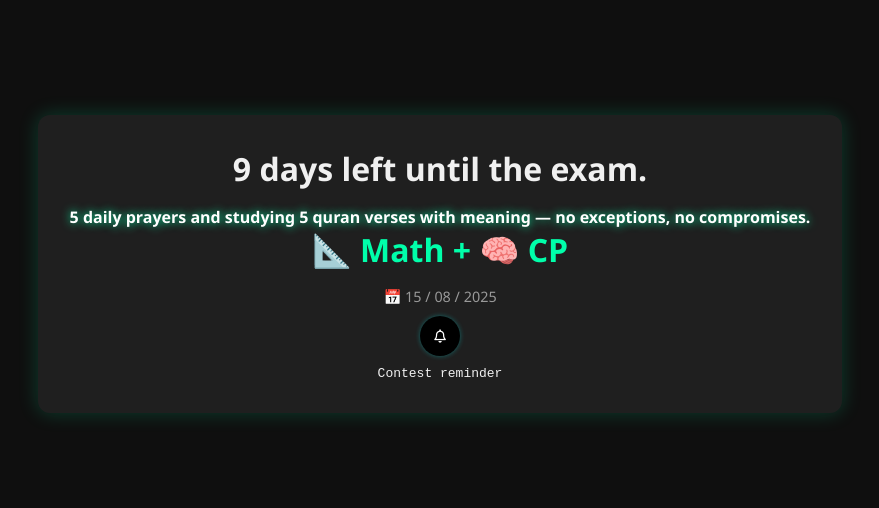
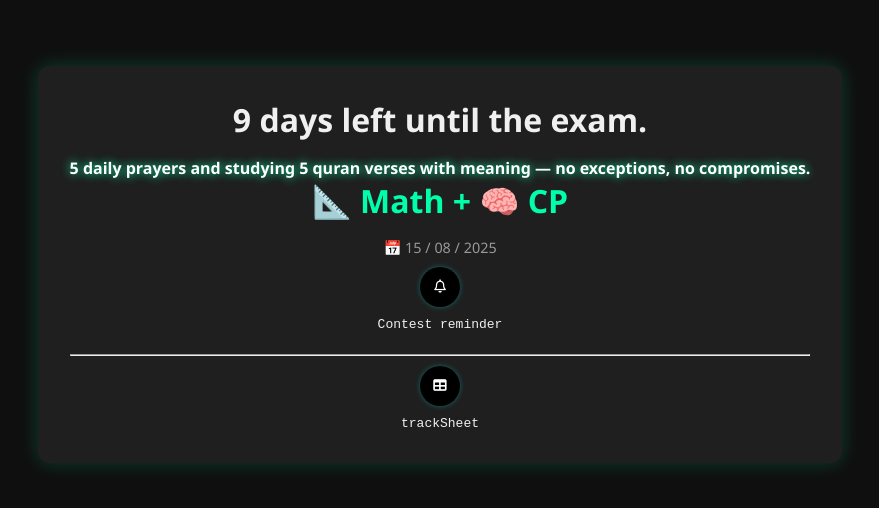
Before and after one commit to mahmud-ops/Project_Taqwa, a plain HTML site: page index.html in a window 1280 px wide. Shown: the part 136-644 px from the top of the page, without its empty margins (200-1079 px from the left). Drawn offline with Linux system fonts and the light colour scheme; no server answers.

Commit message:
Added tracksheet btn

```diff
--- a/index.html
+++ b/index.html
@@ -2,7 +2,10 @@
 <html lang="en">
   <head>
     <meta charset="UTF-8" />
-    <script src="https://kit.fontawesome.com/0eb569e9d5.js" crossorigin="anonymous"></script>
+    <script
+      src="https://kit.fontawesome.com/0eb569e9d5.js"
+      crossorigin="anonymous"
+    ></script>
     <meta name="viewport" content="width=device-width, initial-scale=1.0" />
     <title>What To Do Today</title>
     <link rel="stylesheet" href="style.css" />
@@ -18,8 +21,16 @@
       <div class="task" id="task">Loading...</div>
       <div class="date" id="date"></div>
 
-      <button id="contestNotice"><i class="fa-regular fa-bell"></i></button><br>
-      <p style="font-family: monospace;">Contest reminder</p>
+      <button id="contestNotice" class="CTA"><i class="fa-regular fa-bell"></i></button>
+      <p style="font-family: monospace">Contest reminder</p><br>
+      <hr>
+      <a
+      target="_blank"
+      href="https://docs.google.com/spreadsheets/d/1qAr8q9Rzr3rN03OIX-kI-cYREcugSxubB5HJGQniq7o/edit?gid=704941802#gid=704941802"
+      >
+      <button id="trackSheet" class="CTA"><i class="fa-solid fa-table"></i></button>
+    </a>
+    <p style="font-family: monospace">trackSheet</p>
     </div>
 
     <script type="module" src="script.js"></script>
--- a/style.css
+++ b/style.css
@@ -46,7 +46,7 @@ h1 {
   font-size: 0.9rem;
   color: #999;
 }
-#contestNotice{
+.CTA{
   aspect-ratio: 1/1;
   height: 40px;
   border-radius: 50%;
@@ -57,11 +57,11 @@ h1 {
   margin: 10px;
   transition: 0.3s;
 }
-#contestNotice:hover{
+.CTA:hover{
   box-shadow: 0px 0px 10px rgb(255, 179, 0);
   color: #ffa200;
 }
-#contestNotice:active{
+.CTA:active{
   box-shadow: 0px 0px 10px aqua;
   color: #00ffaa;
 }
```
